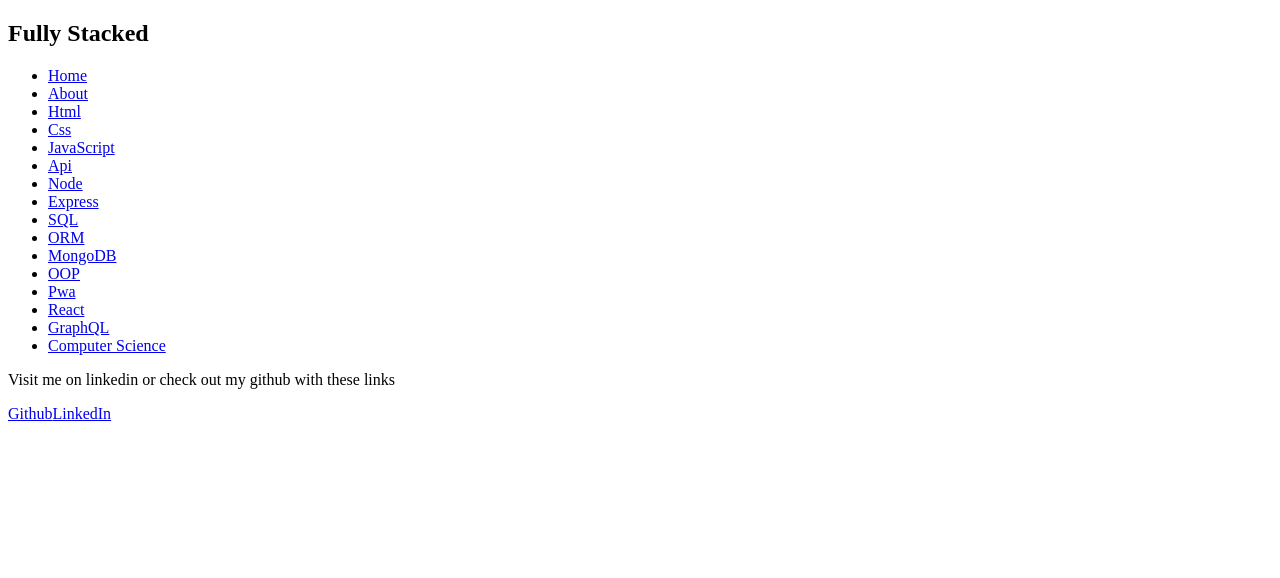
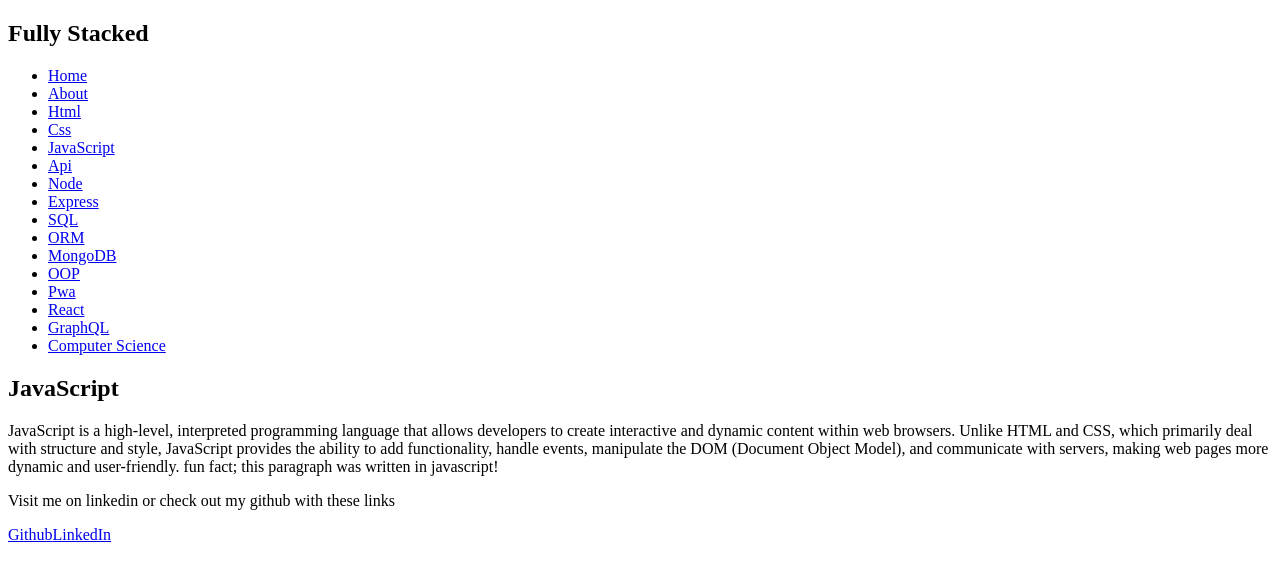
Before and after one commit to figuri/FullyStacked, a React (Vite) app: page /js in a window 1280 px wide. Shown: the top 578 px of the page. Built offline with nearby package versions, Linux system fonts and the light colour scheme.

Commit message:
wrote intro to javascript component

```diff
--- a/src/components/pages/JavaScript.jsx
+++ b/src/components/pages/JavaScript.jsx
@@ -1,5 +1,20 @@
-import React from 'react';
+import React from "react";
 
 export default function Javascript() {
-
+  return (
+    <section>
+      <div>
+        <h1>JavaScript</h1>
+        <p>
+          JavaScript is a high-level, interpreted programming language that
+          allows developers to create interactive and dynamic content within web
+          browsers. Unlike HTML and CSS, which primarily deal with structure and
+          style, JavaScript provides the ability to add functionality, handle
+          events, manipulate the DOM (Document Object Model), and communicate
+          with servers, making web pages more dynamic and user-friendly. fun
+          fact; this paragraph was written in javascript!
+        </p>
+      </div>
+    </section>
+  );
 }
```
